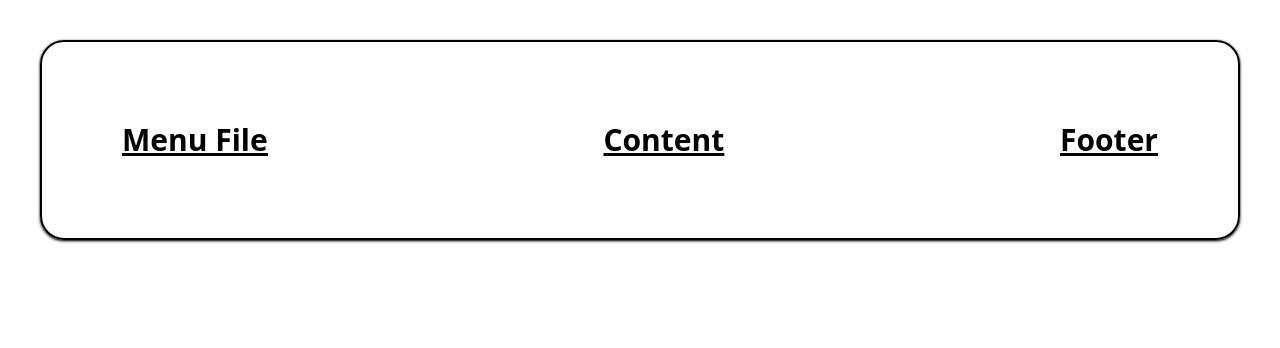
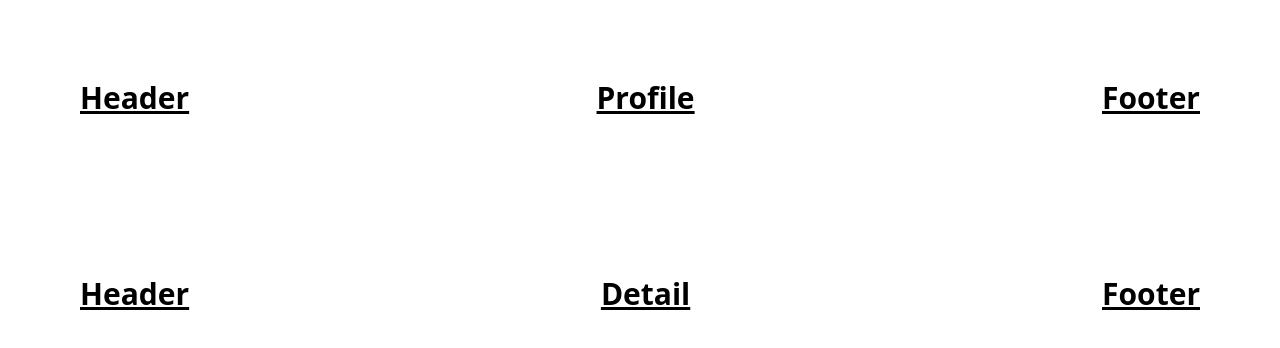
Before and after one commit to rendysp97/Bootcamp-Next, a Next.js app: page / in a window 1280 px wide. Shown: the top 348 px of the page. Built offline with nearby package versions, Linux system fonts and the light colour scheme.

Commit message:
menambahkan tugas 5

```diff
--- a/components/footer/index.js
+++ b/components/footer/index.js
@@ -1,7 +1,7 @@
-import styles from './styles.module.css';
+
 const Footer = () => {
   return (
-    <div className="text-3xl font-bold underline hover:bg-sky-700">
+    <div >
       <h1>Footer</h1>
     </div>
   );
--- a/components/header/index.js
+++ b/components/header/index.js
@@ -1,11 +1,9 @@
-import withAuth from "../with_auth";
-import Menu from "../menu";
-import styles from './styles.module.css';
+import Layout from "@/layout";
 
 const Header = () => {
   return (
-    <div className="text-3xl font-bold underline">
-      <Menu />
+    <div>
+      <h1>Header</h1>
     </div>
   );
 };
--- a/components/menu/index.js
+++ /dev/null
@@ -1,7 +0,0 @@
-const Menu = () => (
-  <div>
-    <h1>Menu File</h1>
-  </div>
-);
-
-export default Menu;
--- a/layout/index.js
+++ b/layout/index.js
@@ -1,6 +1,7 @@
 import Head from "next/head";
 import Header from "@/components/header";
 import Footer from "@/components/footer";
+
 
 export default function Layout({
   children,
@@ -8,7 +9,7 @@ export default function Layout({
   metaDescription,
 }) {
   return (
-    <div className="p-20 flex justify-between underline font-bold text-3xl ">
+    <div className="p-20 flex justify-between underline font-bold text-3xl  ">
       <Head>
         <title>{`Create Next App - ${metaTitle}`}</title>
         <meta
--- a/pages/index.js
+++ b/pages/index.js
@@ -1,19 +1,14 @@
-import Head from "next/head";
-
 import Layout from "@/layout";
 
 export default function Home() {
   return (
-    <div className="border-2 border-black m-10 rounded-3xl shadow shadow-black">
-      <Head>
-        <title>Create Next App</title>
-        <meta name="description" content="Generated by create next app" />
-        <meta name="viewport" content="width=device-width, initial-scale=1" />
-        <link rel="icon" href="/favicon.ico" />
-      </Head>
+    <>
       <Layout>
-        <h1>Content</h1>
+        <h1>Profile</h1>
       </Layout>
-    </div>
+      <Layout>
+        <h1>Detail</h1>
+      </Layout>
+    </>
   );
 }
--- /dev/null
+++ b/pages/profile.js
@@ -0,0 +1,9 @@
+import Layout from "@/layout";
+
+export default function Profile() {
+  return (
+    <Layout>
+      <h1>Profile Data Picture</h1>
+    </Layout>
+  );
+}
```
